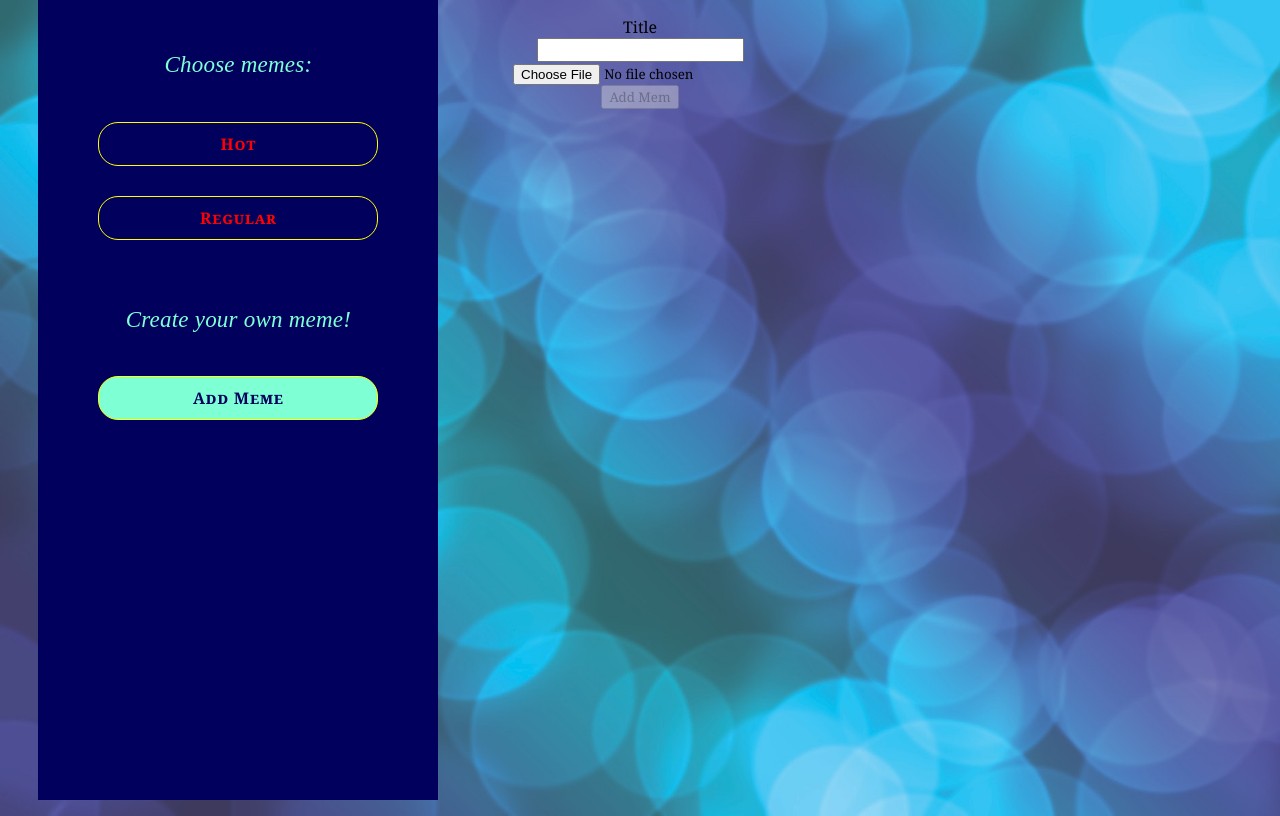
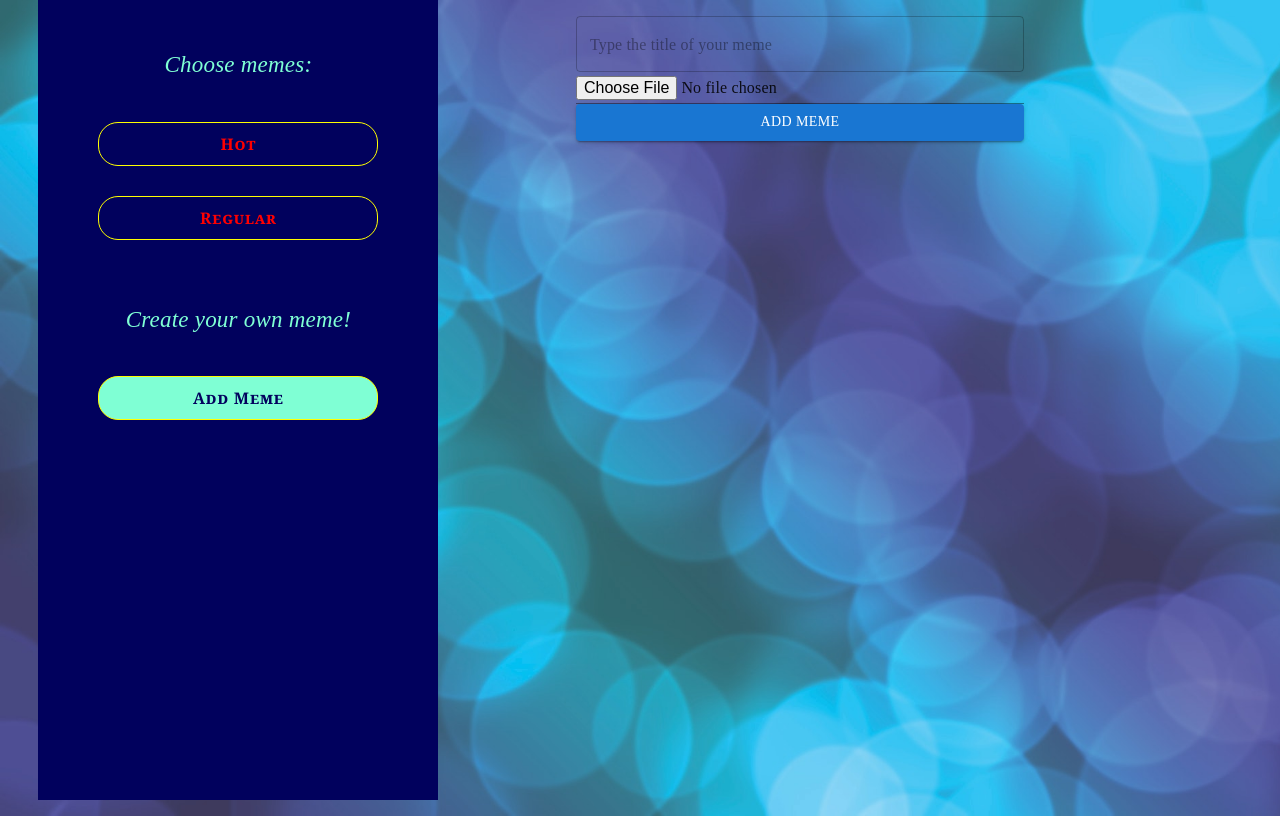
Before and after one commit to KurczakKING/mem-serwis-flaga-monika, a React (Create React App) app: page /add-meme in a window 1280 px wide. Built offline with nearby package versions, Linux system fonts and the light colour scheme.

Commit message:
Updating AddmMeme.js

```diff
--- a/src/routes/AddMeme.js
+++ b/src/routes/AddMeme.js
@@ -1,50 +1,64 @@
 import { useState } from "react";
+import { ACTIONS_TYPES } from "../store/reducer";
 import { useDispatch } from "react-redux";
+import { sub } from "date-fns";
 import { Box } from "@mui/system";
+import { Button, FormGroup, Input, OutlinedInput } from "@mui/material";
 
-export const AddMeme = (props) => {
+export const AddMeme = () => {
   const dispatch = useDispatch();
-  const [title, setTitle] = useState("");
-  const [image, setImage] = useState([]);
 
-  /* function addMeme(event) {
+  const submitMemData = (event) => {
     event.preventDefault();
-    alert(`The name you entered was: ${title}${image}`);
-  }*/
-
-  const addImage = (event) => {
-    const [file] = event.target.files;
-    //set
+    dispatch({
+      type: ACTIONS_TYPES.ADD_MEME,
+      payload: {
+        newMeme: {
+          title: event.target.id,
+          upvotes: 4,
+          downvotes: 0,
+          img: event.target.id,
+          date: sub(new Date(), { minutes: 0 }).toISOString(),
+          favourite: false,
+        },
+      },
+    });
   };
 
-  const canAdd = Boolean(title) && Boolean(image);
+  const [memData, setMemData] = useState({
+    title: "",
+    img: "",
+  });
+  const handleMemeData = (event) => {
+    const newMemData = { ...memData };
+    newMemData[event.target.id] = event.target.value;
+    setMemData(newMemData);
+    console.log(newMemData);
+  };
 
   return (
-    <Box mt={2}>
-      <form /*onSubmit={addMeme}*/>
-        <div>
-          <label>Title</label>
-          <div>
-            <input
-              type="text"
-              value={title}
-              onChange={(event) => setTitle(event.target.value[0])}
-            />
-          </div>
-          <div>
-            <input type="file" onChange={setImage} />
-          </div>
-        </div>
-        <div>
-          <button type="submit" disabled={!canAdd}>
-            Add Mem
-          </button>
-        </div>
-      </form>
-      <div>
-        {title}
-        {[image]}
-      </div>
+    <Box
+      mt={2}
+      pl={{ xs: "40%", md: "45%", xl: "50%" }}
+      pr={{ xs: "10%", md: "13%", lg: "20%", xl: "26%" }}
+    >
+      <FormGroup onSubmit={(event) => submitMemData(event)}>
+        <OutlinedInput
+          id="title"
+          placeholder="Type the title of your meme"
+          type="text"
+          onChange={(event) => handleMemeData(event)}
+        />
+        <Input
+          id="img"
+          style={{ display: "" }}
+          placeholder="image"
+          type="file"
+          name="image"
+          onChange={(event) => handleMemeData(event)}
+        />
+        <Button variant="contained">Add Meme</Button>
+      </FormGroup>
     </Box>
   );
 };
--- a/src/store/reducer.js
+++ b/src/store/reducer.js
@@ -6,7 +6,7 @@ export const ACTIONS_TYPES = {
   UPVOTE: "UPVOTE",
   DOWNVOTE: "DOWNVOTE",
   TOGGLE_FAVOURITE: "TOGGLE_FAVOURITE",
-  ADD_MEM: "ADD_MEM",
+  ADD_MEME: "ADD_MEME",
 };
 
 export const reducer = (store = initialStore, action) => {
@@ -53,8 +53,8 @@ export const reducer = (store = initialStore, action) => {
         }),
       };
     }
-    case ACTIONS_TYPES.ADD_MEM: {
-      return { ...store };
+    case ACTIONS_TYPES.ADD_MEME: {
+      return { ...store, memes: [...store.memes, action.payload.newMeme] };
     }
     default: {
       return store;
```
Also changed, not shown: src/components/NoMatch.js (+2 -6 lines).
